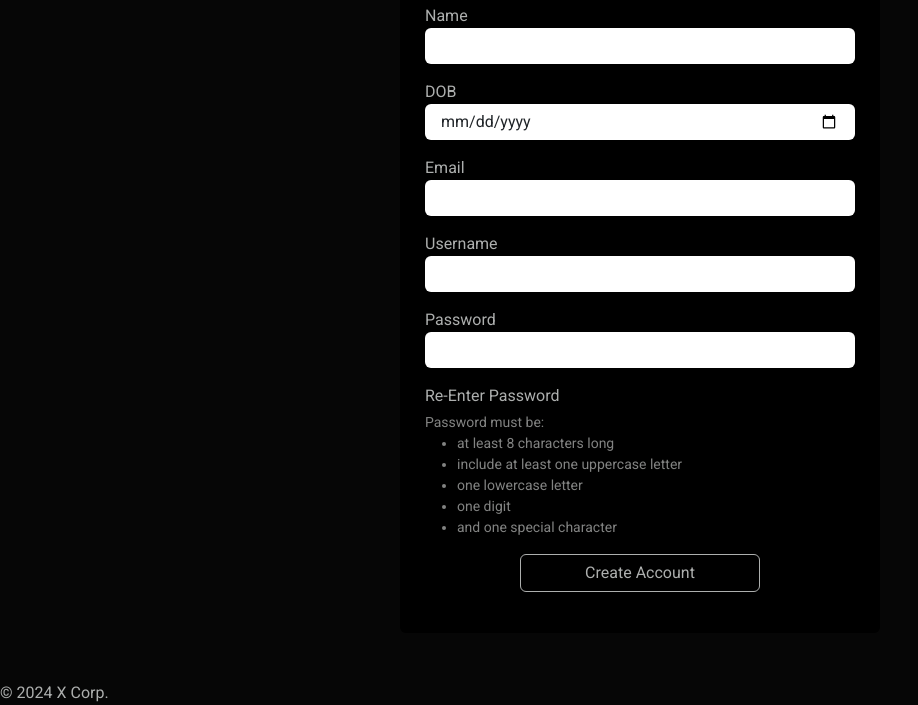
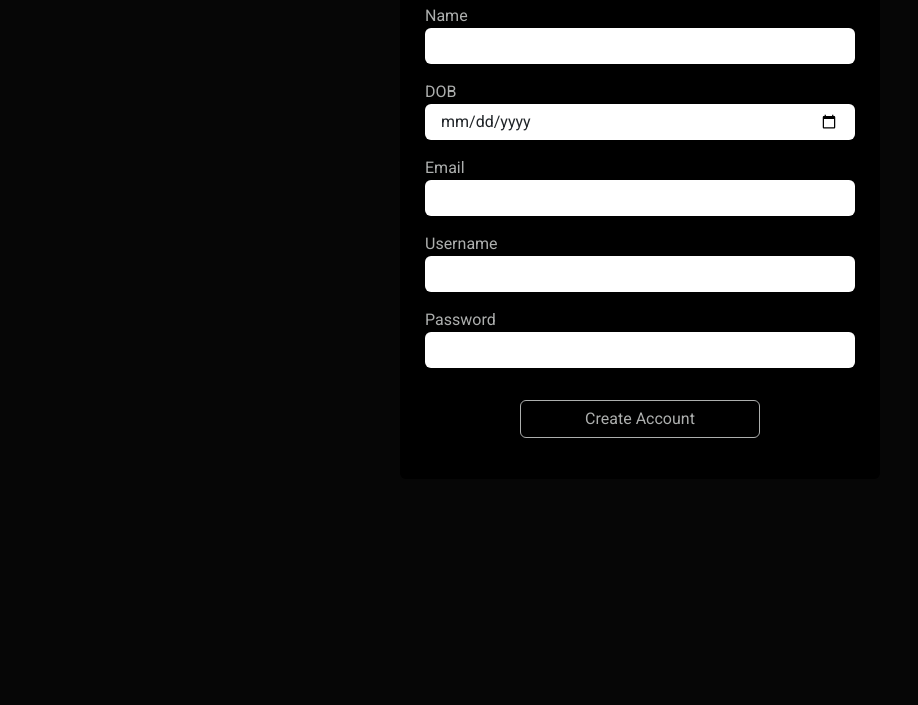
Before and after one commit to eshjen/microbloglite, a plain HTML site: page microbloglite-frontend/registration.html in a window 1280 px wide. Shown: the part 189-894 px from the top of the page, without its empty margins (0-918 px from the left). After the commit the page ends 800 px from the top, so only its background shows below. Drawn offline with nearby package versions, Linux system fonts and the light colour scheme.

Commit message:
remove footer, and password requirements

```diff
--- a/microbloglite-frontend/landing.js
+++ b/microbloglite-frontend/landing.js
@@ -35,7 +35,7 @@ async function registerUser(event) {
     email: document.getElementById("email").value.trim(),
     username: document.getElementById("username").value.trim(),
     password: document.getElementById("password").value.trim(),
-  };
+
   try {
     let promise = fetch("http://microbloglite.us-east-2.elasticbeanstalk.com/api/users", {
       method: "POST",
--- a/microbloglite-frontend/registration.html
+++ b/microbloglite-frontend/registration.html
@@ -58,36 +58,18 @@
             <input id="password" class="form-control" type="password" name="password" required />
           </div>
 
-          <div class="mb-3">
-            <label for="re-enterpassword">Re-Enter Password</label>
-            <!-- <input
-              id="re-enterpassword"
-              class="form-control"
-              type="password"
-              name="re-enterpassword"
-              required
-              pattern="^(?=.*[a-z])(?=.*[A-Z])(?=.*\d)(?=.*[\W_]).{8,}$"
-            /> -->
-
-            <div class="form-text">
-              Password must be:
-              <ul>
-                <li>at least 8 characters long</li>
-                <li>include at least one uppercase letter</li>
-                <li>one lowercase letter</li>
-                <li>one digit</li>
-                <li>and one special character</li>
-              </ul>
-            </div>
-          </div>
+          <!-- <div class="mb-3">
+            <label for="reenterpassword">Re-Enter Password</label>
+            <input id="reenterpassword" class="form-control" type="password" name="reenterpassword" />
+          </div> -->
 
           <div class="mb-3 text-center">
-            <button type="submit" class="btn btn-outline-dark" style="width: 15rem">Create Account</button>
+            <button type="submit" class="btn btn-outline-dark" style="width: 15rem; margin-top: 1rem;">Create Account</button>
           </div>
         </form>
       </div>
       <script src="landing.js"></script>
     </main>
-    <footer>&copy; 2024 X Corp.</footer>
+
   </body>
 </html>
```
Also changed, not shown: microbloglite-frontend/index.html (+1 -1 lines).
